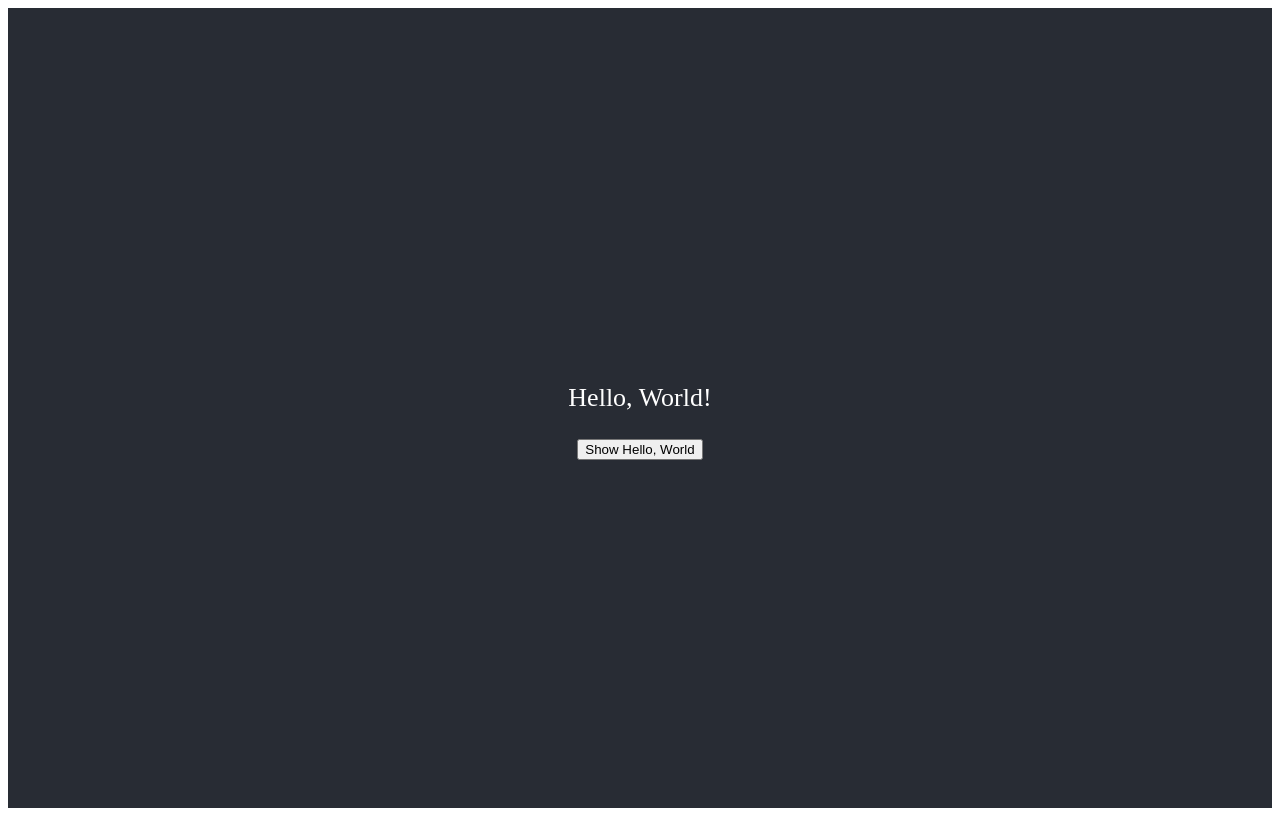
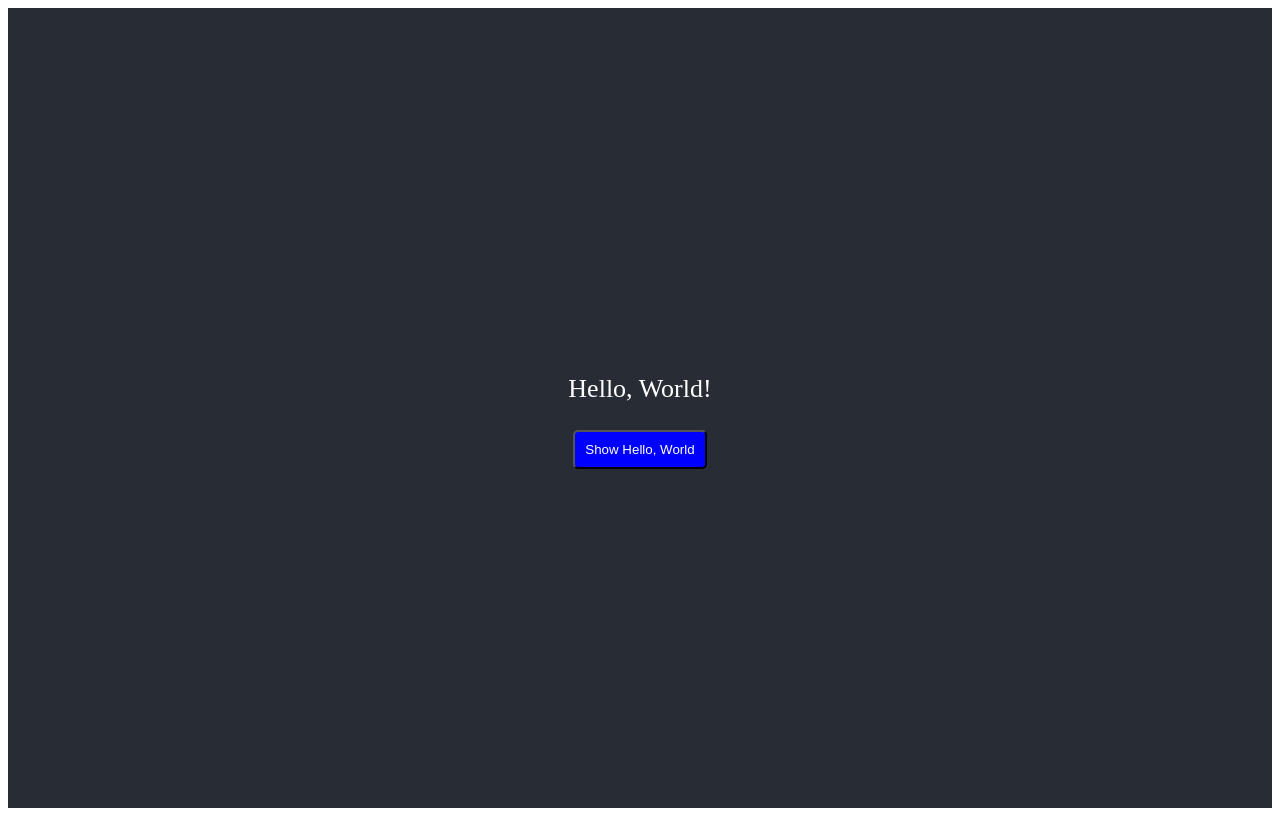
Before and after one commit to icchigoo/hello-world-app, a React (Create React App) app: page / in a window 1280 px wide. Built offline with nearby package versions, Linux system fonts and the light colour scheme.

Commit message:
Css added

```diff
--- a/src/App.js
+++ b/src/App.js
@@ -9,7 +9,18 @@ function App() {
     <div className="App">
       <header className="App-header">
         <p>Hello, World!</p>
-        <button onClick={displayHelloWorld}>Show Hello, World</button>
+        <button
+          onClick={displayHelloWorld}
+          style={{
+            backgroundColor: 'blue', // Change button background color
+            color: 'white', // Change button text color
+            padding: '10px', // Adjust button padding
+            borderRadius: '5px', // Add rounded corners
+            cursor: 'pointer', // Change cursor on hover
+          }}
+        >
+          Show Hello, World
+        </button>
       </header>
     </div>
   );
```
